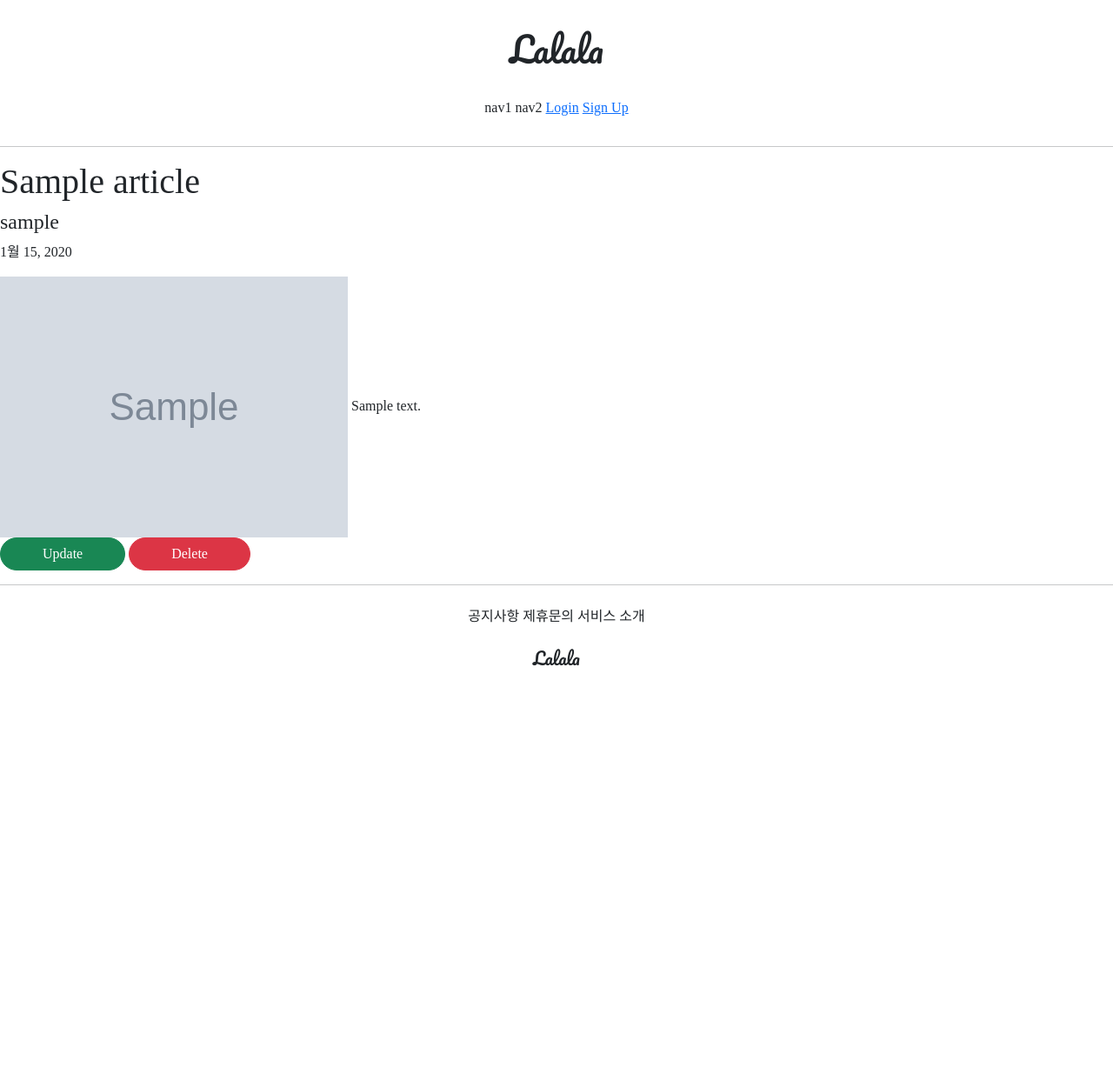
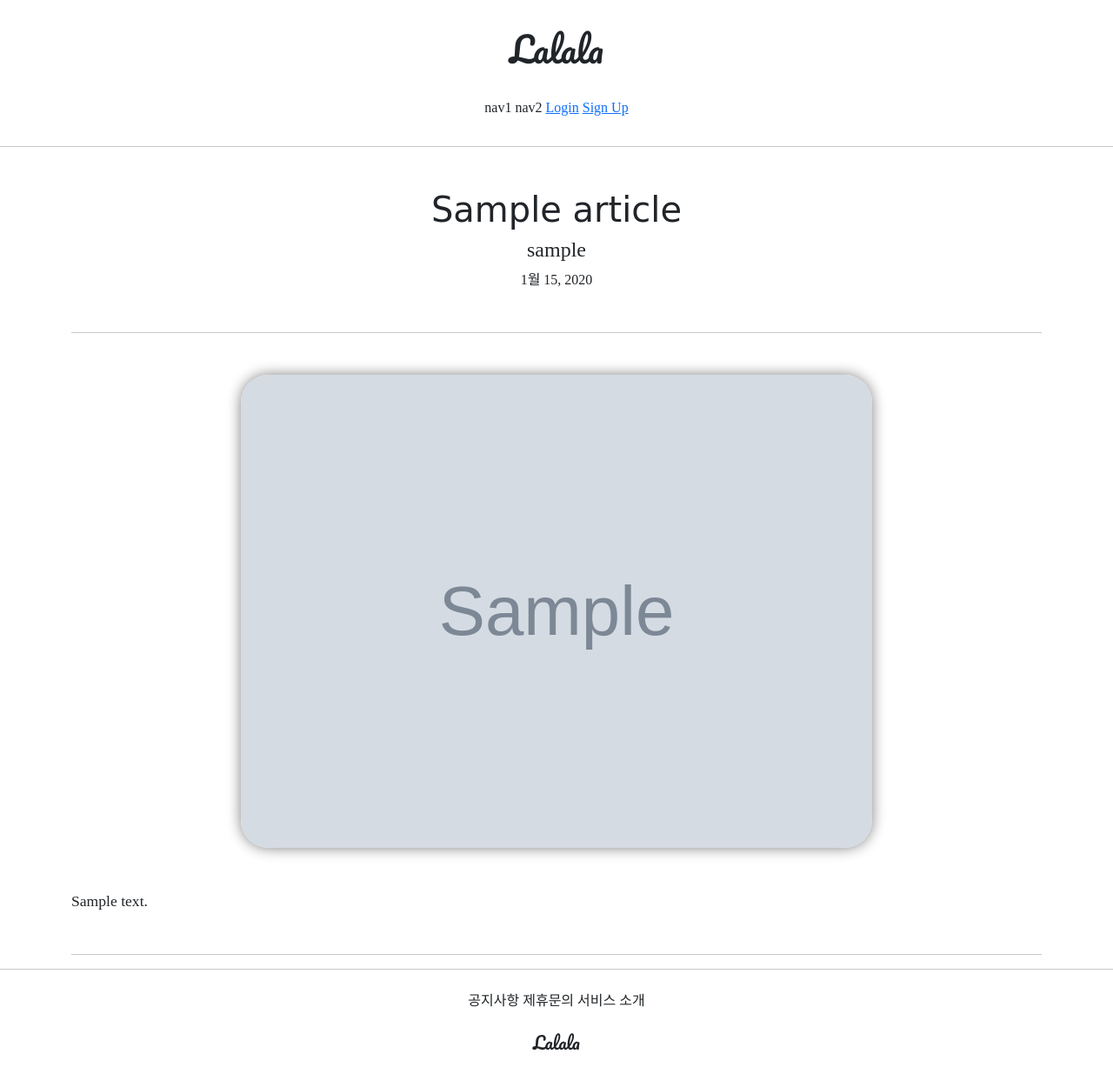
Before and after one commit to sun-hani/gis_2021, a Django app: page /articles/detail/1 in a window 1280 px wide. Shown: the whole page at 87% size. Before the commit the page ends 766 px from the top, so only its background shows below. Run offline with Django 3.2, Linux system fonts and the light colour scheme; tables that the repository leaves empty hold one stand-in row (values such as "Sample post"); grey boxes marked "Sample" are stand-in pictures; parts of the project's set-up code (start-up, migrations or seed data) failed here and were passed over; some libraries are stand-ins or nearby versions; some web fonts are replaced.

Commit message:
0806 commit 1

```diff
--- a/articleapp/templates/articleapp/detail.html
+++ b/articleapp/templates/articleapp/detail.html
@@ -3,18 +3,26 @@
 {% block content %}
 
 
-<div>
+    <div class="container text-center">
 
-    <div>
+        <div class="my-5">
             {#    게시글 제목, 글쓴이, 작성일자    #}
-        <h1>{{  target_article.title }}</h1>
+            <h1 class="NNS_B">{{  target_article.title }}</h1>
             <h4>{{  target_article.writer.profile.nickname }}</h4>
             <p>{{  target_article.created_at }}</p>
         </div>
-    <div>
+
+        <hr>
+
+        <div class="my-5">
             {#    게시글 대표이미지, 글 내용    #}
-        <img src="{{ target_article.image.url }}" alt="">
+            <img src="{{ target_article.image.url }}"
+                 class="article_image"
+                 alt="">
+            <div class="my-5 article_content">
                 {{ target_article.content }}
+            </div>
+            {% if target_article.writer == user %}
             <div>
                 <a href="{% url 'articleapp:update' pk=target_article.pk %}"
                 class="btn btn-success rounded-pill px-5">
@@ -25,7 +33,13 @@
                     Delete
                 </a>
             </div>
+            {% endif %}
+        </div>
 
+        <hr>
+
+        <div>
+            {#      댓글 내용, 댓글 작성란     #}
         </div>
 
     </div>
--- a/static/base.css
+++ b/static/base.css
@@ -43,3 +43,15 @@
 .round_button:hover {
     color: dimgrey;
 }
+
+.article_content {
+    font-size: 1.1rem;
+    text-align: left;
+
+}
+
+.article_image {
+    border-radius: 2rem;
+    width: 65%;
+    box-shadow: 0 0 1rem grey;
+}
```
Lines whose indentation alone changed are shown as unchanged.
